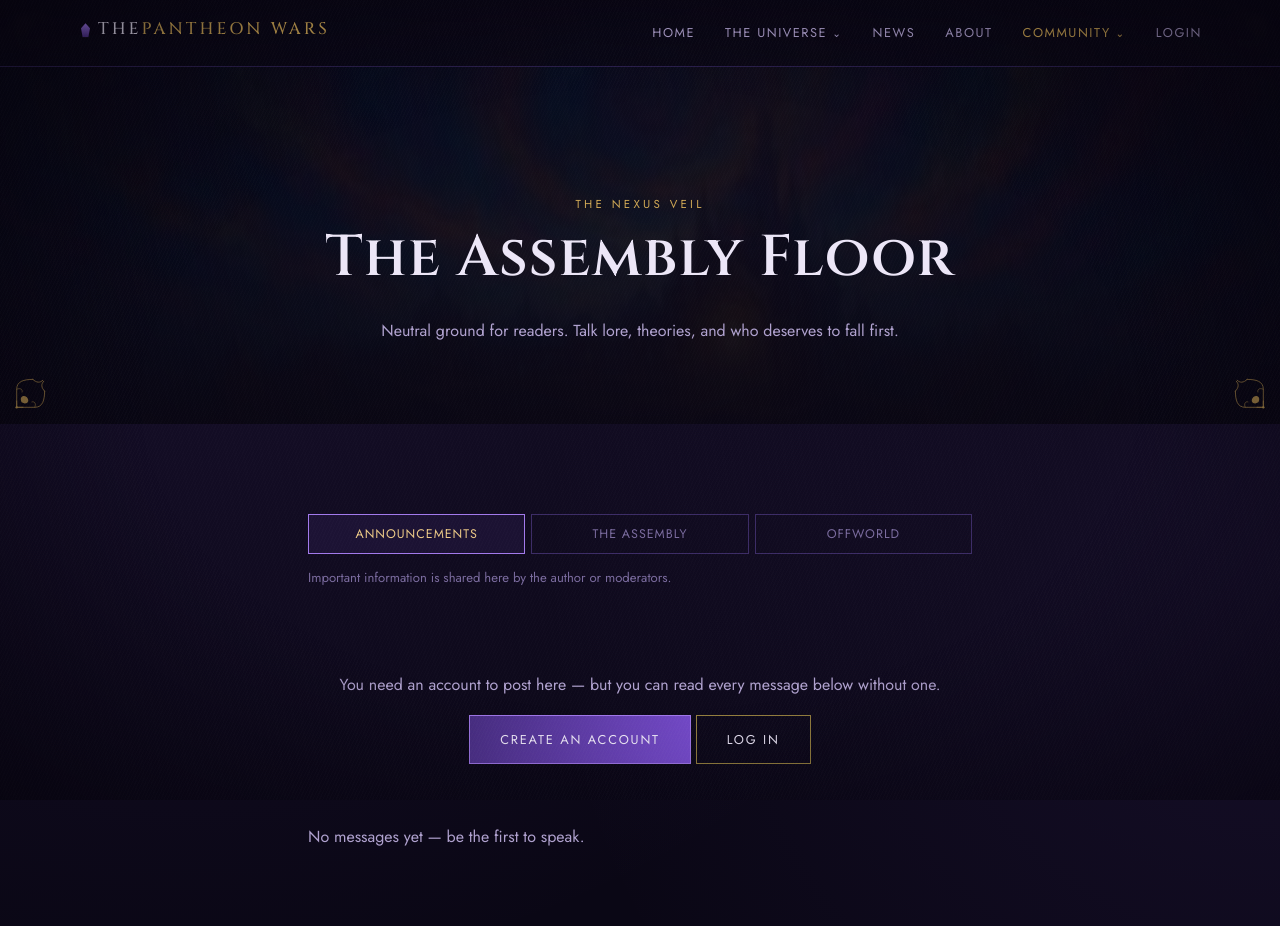
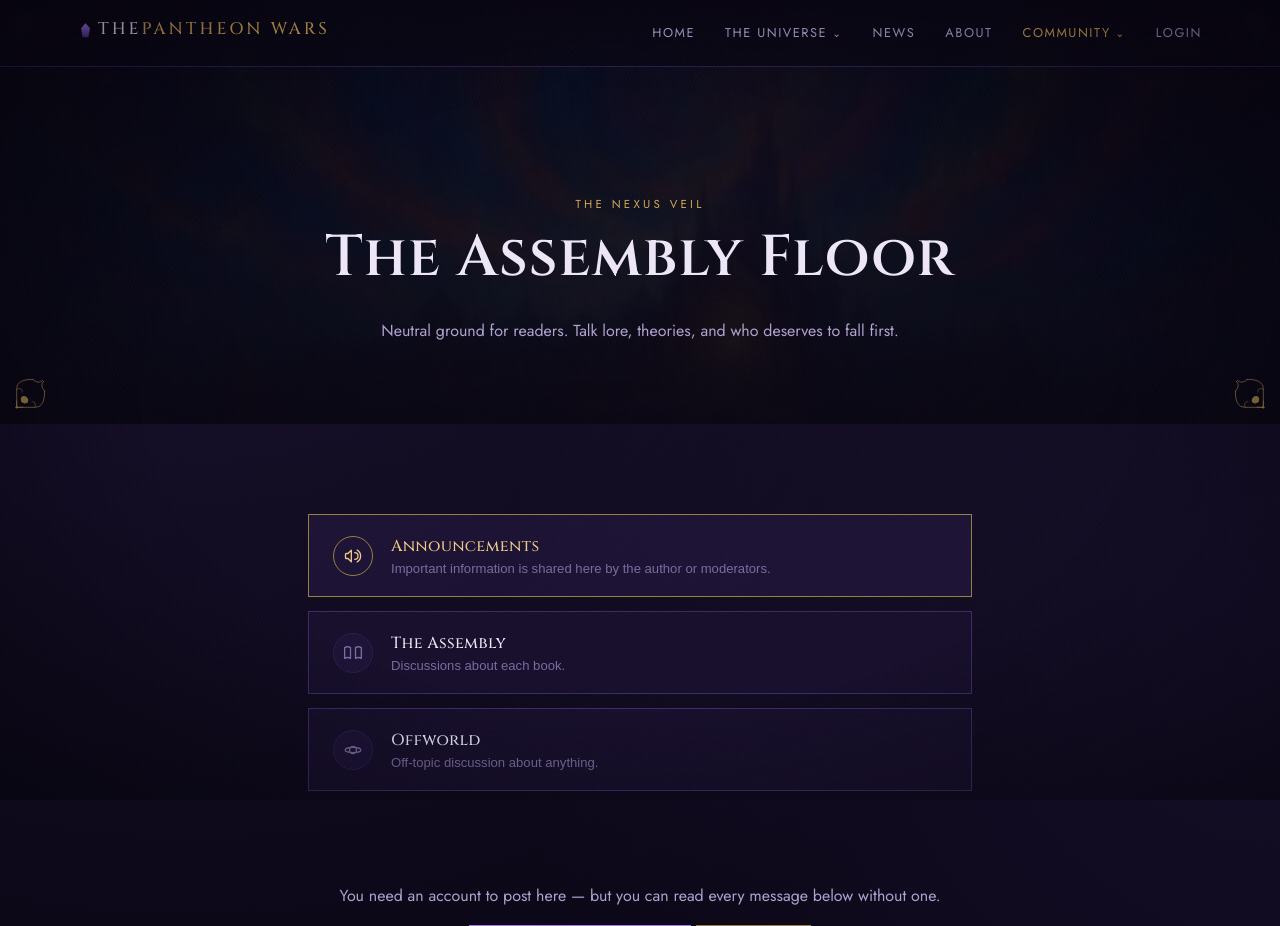
Before and after one commit to simmeh024/thepantheonwars, a PHP site: page /community.html in a window 1280 px wide. Shown: the top 926 px of the page. Run offline with PHP 8.4, Linux system fonts and the light colour scheme.

Commit message:
Redesign board tabs on community.html: stacked cards with icon, title, and description

```diff
--- a/community.html
+++ b/community.html
@@ -70,12 +70,29 @@
   <section>
     <div class="container" style="max-width: 720px;">
 
-      <div class="auth-tabs board-tabs" id="board-tabs">
-        <button type="button" class="auth-tab active" data-board="announcements">Announcements</button>
-        <button type="button" class="auth-tab" data-board="assembly">The Assembly</button>
-        <button type="button" class="auth-tab" data-board="offworld">Offworld</button>
+      <div class="board-tabs" id="board-tabs">
+        <button type="button" class="board-tab active" data-board="announcements">
+          <span class="board-tab-icon"><svg viewBox="0 0 24 24" fill="none" stroke="currentColor" stroke-width="1.6" stroke-linecap="round" stroke-linejoin="round"><path d="M3 10v4a1 1 0 0 0 1 1h2l4 4V5L6 9H4a1 1 0 0 0-1 1z"/><path d="M14 8a4 4 0 0 1 0 8"/><path d="M17 5a8 8 0 0 1 0 14"/></svg></span>
+          <span class="board-tab-text">
+            <span class="board-tab-title">Announcements</span>
+            <span class="board-tab-desc">Important information is shared here by the author or moderators.</span>
+          </span>
+        </button>
+        <button type="button" class="board-tab" data-board="assembly">
+          <span class="board-tab-icon"><svg viewBox="0 0 24 24" fill="none" stroke="currentColor" stroke-width="1.6" stroke-linecap="round" stroke-linejoin="round"><path d="M2 5.5c2-1.2 5-1.2 7 0v13c-2-1.2-5-1.2-7 0z"/><path d="M22 5.5c-2-1.2-5-1.2-7 0v13c2-1.2 5-1.2 7 0z"/></svg></span>
+          <span class="board-tab-text">
+            <span class="board-tab-title">The Assembly</span>
+            <span class="board-tab-desc">Discussions about each book.</span>
+          </span>
+        </button>
+        <button type="button" class="board-tab" data-board="offworld">
+          <span class="board-tab-icon"><svg viewBox="0 0 24 24" fill="none" stroke="currentColor" stroke-width="1.6" stroke-linecap="round" stroke-linejoin="round"><circle cx="12" cy="12" r="4.2"/><ellipse cx="12" cy="12" rx="9.5" ry="3.2"/></svg></span>
+          <span class="board-tab-text">
+            <span class="board-tab-title">Offworld</span>
+            <span class="board-tab-desc">Off-topic discussion about anything.</span>
+          </span>
+        </button>
       </div>
-      <p class="meta board-desc" id="board-desc">Important information is shared here by the author or moderators.</p>
 
       <div id="community-gate" class="profile-gate" hidden>
         <p>You need an account to post here — but you can read every message below without one.</p>
@@ -154,7 +171,6 @@
 <script>
 (function () {
   var boardTabs = document.getElementById('board-tabs');
-  var boardDesc = document.getElementById('board-desc');
   var gate = document.getElementById('community-gate');
   var lockedEl = document.getElementById('community-locked');
   var form = document.getElementById('community-form');
@@ -163,11 +179,6 @@
   var feed = document.getElementById('community-feed');
   var emptyEl = document.getElementById('community-empty');
 
-  var boardDescriptions = {
-    announcements: "Important information is shared here by the author or moderators.",
-    assembly: "Discussions about each book.",
-    offworld: "Off-topic discussion about anything."
-  };
   var currentBoard = 'announcements';
 
   function fmtTime(iso) {
@@ -263,8 +274,7 @@
 
   function switchBoard(boardKey) {
     currentBoard = boardKey;
-    boardDesc.textContent = boardDescriptions[boardKey] || '';
-    Array.prototype.forEach.call(boardTabs.querySelectorAll('.auth-tab'), function (tab) {
+    Array.prototype.forEach.call(boardTabs.querySelectorAll('.board-tab'), function (tab) {
       tab.classList.toggle('active', tab.getAttribute('data-board') === boardKey);
     });
     errorEl.classList.remove('show');
--- a/css/style.css
+++ b/css/style.css
@@ -1749,10 +1749,30 @@ footer.site-footer {
   padding: 12px 14px; font-family: 'Jost', sans-serif; font-size: 0.95rem; resize: vertical;
 }
 .community-form textarea:focus { outline: none; border-color: var(--purple-bright); }
-.board-tabs { margin-bottom: 0.8em; }
-.board-desc {
-  color: var(--text-faint); font-size: 0.82rem; margin-bottom: 1.8em;
-}
+.board-tabs { display: flex; flex-direction: column; gap: 14px; margin-bottom: 2em; }
+.board-tab {
+  display: flex; align-items: center; gap: 18px; text-align: left;
+  background: var(--panel); border: 1px solid var(--border); color: var(--text-dim);
+  padding: 20px 24px; cursor: pointer; transition: border-color 0.2s ease, background 0.2s ease, transform 0.2s ease;
+}
+.board-tab:hover { border-color: var(--purple-bright); transform: translateY(-2px); }
+.board-tab.active {
+  border-color: var(--gold-dim); background: rgba(124,79,214,0.1);
+}
+.board-tab-icon {
+  flex-shrink: 0; width: 40px; height: 40px; border-radius: 50%;
+  border: 1px solid var(--border-soft); background: var(--panel-2);
+  display: flex; align-items: center; justify-content: center;
+  color: var(--text-faint); transition: color 0.2s ease, border-color 0.2s ease;
+}
+.board-tab-icon svg { width: 20px; height: 20px; }
+.board-tab.active .board-tab-icon { color: var(--gold-bright); border-color: var(--gold-dim); }
+.board-tab-text { display: flex; flex-direction: column; gap: 4px; }
+.board-tab-title {
+  font-family: 'Cinzel', serif; font-size: 1rem; letter-spacing: 0.02em; color: var(--text);
+}
+.board-tab.active .board-tab-title { color: var(--gold-bright); }
+.board-tab-desc { font-size: 0.82rem; color: var(--text-faint); }
 
 .comment-item {
   border: 1px solid var(--border-soft); background: var(--panel); padding: 16px 20px; margin-bottom: 10px;
```
